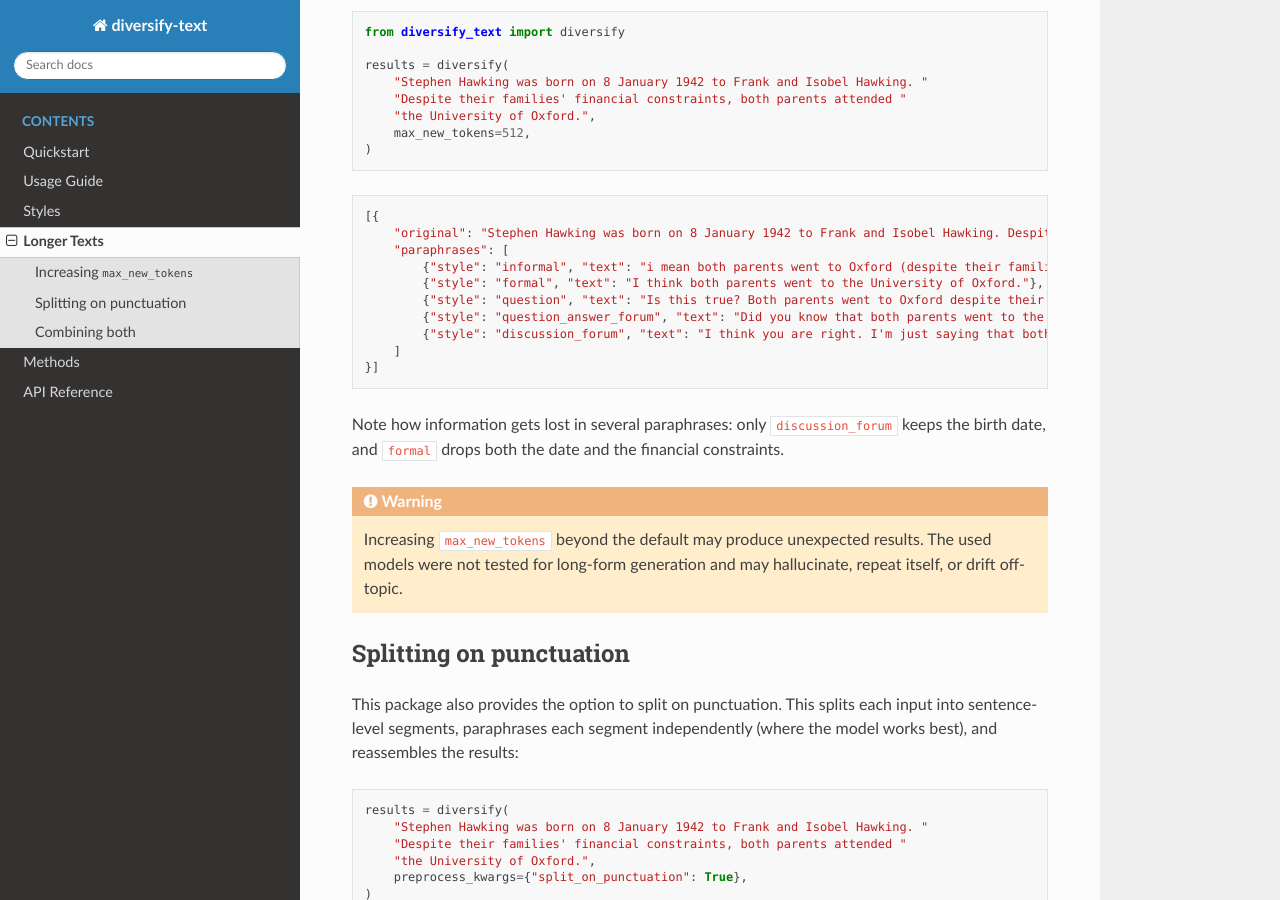
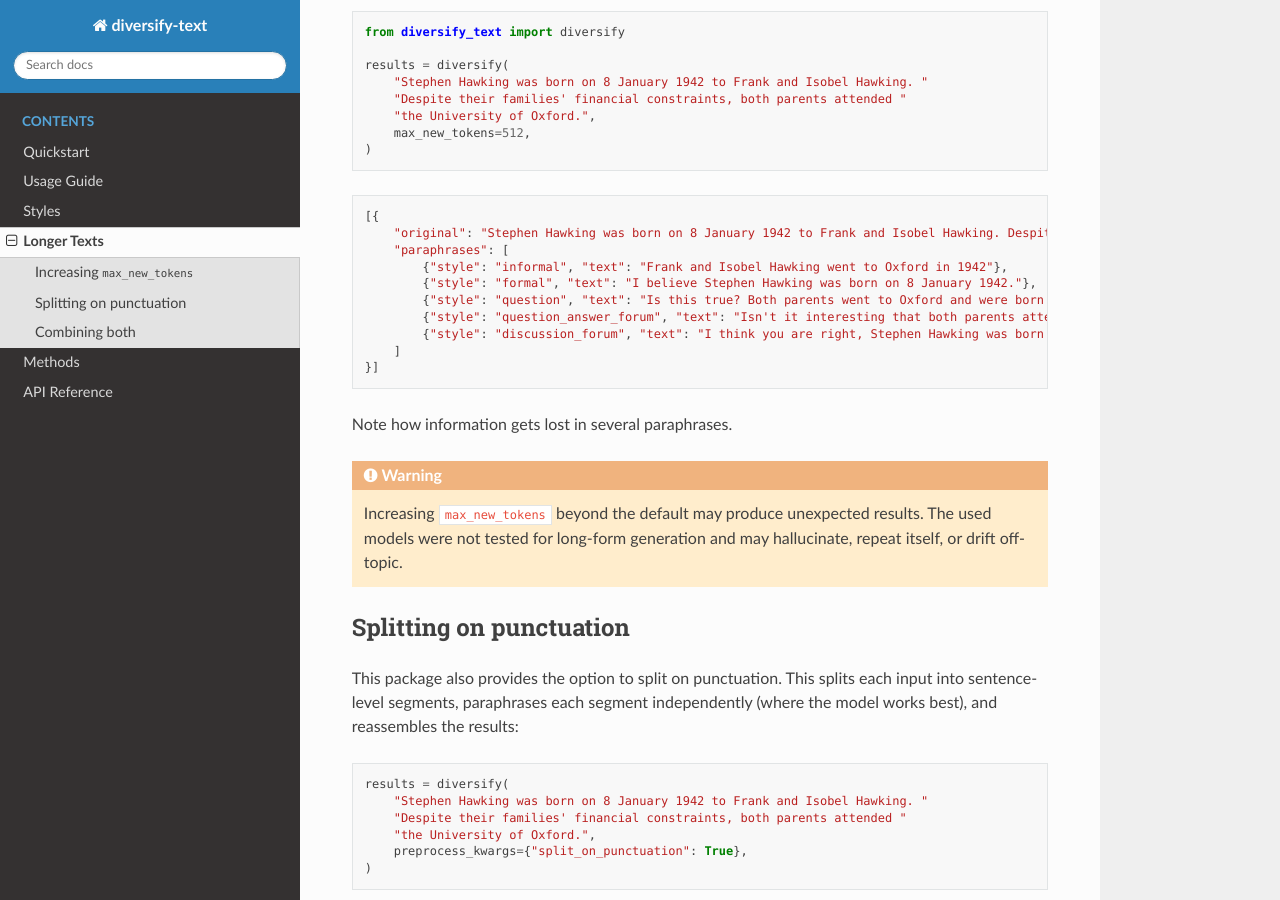
Before and after one commit to AnnaWegmann/diversify_text, a Sphinx documentation site: the page built from docs/longer_texts.rst, in a window 1280 px wide and 900 px high, scrolled down 399 px. Built offline with Sphinx 7.4.7 and the Read the Docs theme 3.1.0, drawn with Linux system fonts in a browser that asks for light colours.

Commit message:
- correct examples

```diff
--- a/docs/longer_texts.rst
+++ b/docs/longer_texts.rst
@@ -29,17 +29,15 @@ length (up to 256 tokens). You can override this with ``max_new_tokens``:
    [{
        "original": "Stephen Hawking was born on 8 January 1942 to Frank and Isobel Hawking. Despite their families' financial constraints, both parents attended the University of Oxford.",
        "paraphrases": [
-           {"style": "informal", "text": "i mean both parents went to Oxford (despite their families financial constraints)."},
-           {"style": "formal", "text": "I think both parents went to the University of Oxford."},
-           {"style": "question", "text": "Is this true? Both parents went to Oxford despite their families financial constraints."},
-           {"style": "question_answer_forum", "text": "Did you know that both parents went to the University of Oxford despite their families' financial constraints?"},
-           {"style": "discussion_forum", "text": "I think you are right. I'm just saying that both parents attended Oxford despite their families financial constraints, Stephen Hawking was born on 8 January 1942."},
+           {"style": "informal", "text": "Frank and Isobel Hawking went to Oxford in 1942"},
+           {"style": "formal", "text": "I believe Stephen Hawking was born on 8 January 1942."},
+           {"style": "question", "text": "Is this true? Both parents went to Oxford and were born on 8 January 1942."},
+           {"style": "question_answer_forum", "text": "Isn't it interesting that both parents attended Oxford? Stephen Hawking was born on 8 January 1942."},
+           {"style": "discussion_forum", "text": "I think you are right, Stephen Hawking was born on 8 January 1942 to Frank and Isobel Hawking. I think it was a lot of money for them to go to the University of Oxford."},
        ]
    }]
 
-Note how information gets lost in several paraphrases: only
-``discussion_forum`` keeps the birth date, and ``formal`` drops both
-the date and the financial constraints.
+Note how information gets lost in several paraphrases.
 
 .. warning::
 
```
